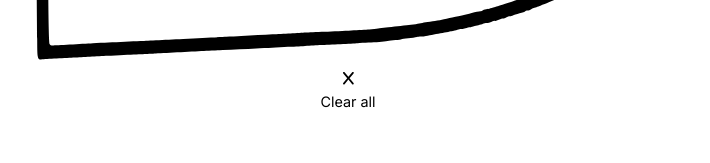
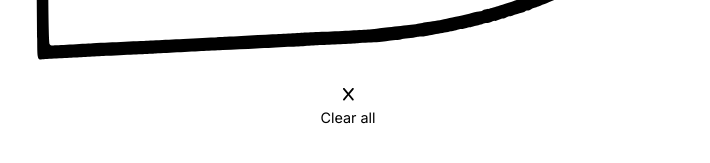
Before and after one commit to jenvuong/react-to-do-list, a React (Vite) app: page / in a window 1280 px wide. Shown: the part 707-870 px from the top of the page, without its empty margins (292-1002 px from the left). Built offline with nearby package versions, Linux system fonts and the light colour scheme.

Commit message:
Update styles.css

```diff
--- a/src/styles.css
+++ b/src/styles.css
@@ -153,7 +153,7 @@ p {
   flex-direction: column;
   gap: 0.5rem;
   align-items: center;
-  margin-top: 6rem;
+  margin-top: 7rem;
 }
 
 .clear-btn:hover {
```
